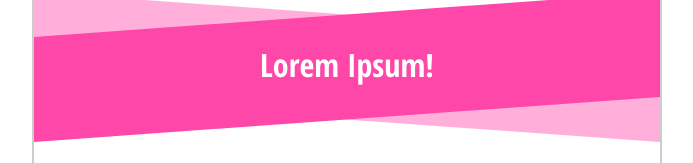
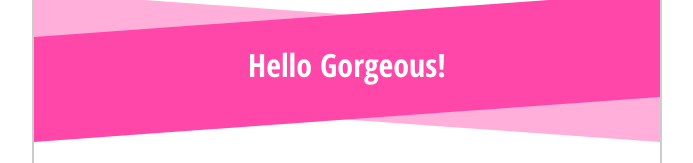
Before and after one commit to rise-and-shane93/adenaTestEmail, a website: page app/index.html in a window 1280 px wide. Shown: the part 231-394 px from the top of the page, without its empty margins (293-986 px from the left). Drawn offline with Linux system fonts and the light colour scheme.

Commit message:
one edit

```diff
--- a/app/index.html
+++ b/app/index.html
@@ -28,7 +28,7 @@
                 <div class="greeting-before">
                 </div><!--/.greeting-before-->
                 <div class="greeting-after">
-                    <h1>Lorem Ipsum!</h1>
+                    <h1>Hello Gorgeous!</h1>
                 </div><!--/.greeting-after-->
             </div><!--/.greeting-->
             <article id="intro">
```
